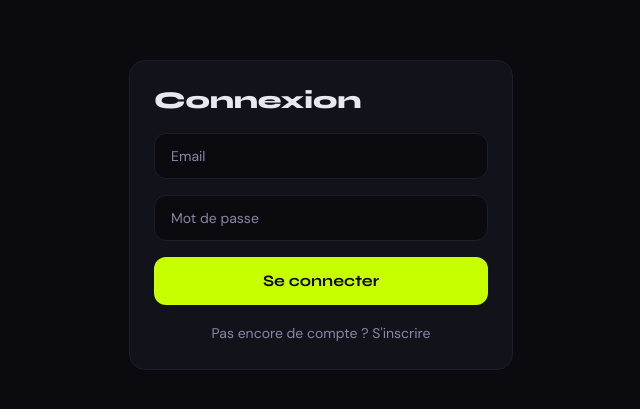
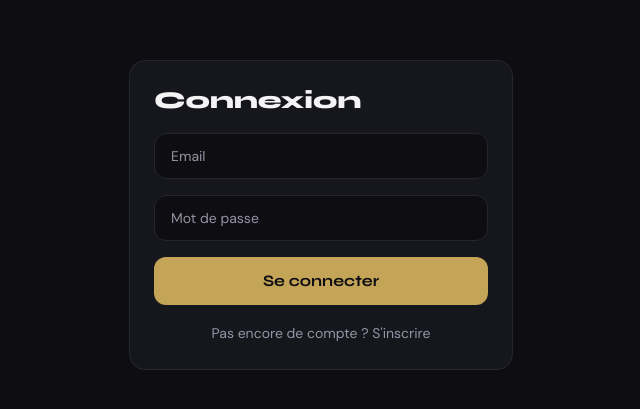
Before and after one commit to Dada-nol/challenge_app, a Next.js app: page /auth in a window 1280 px wide. Shown: the part 185-594 px from the top of the page, without its empty margins (319-959 px from the left). Built offline with nearby package versions, Linux system fonts and the light colour scheme; no server answers.

Commit message:
update colors palette

```diff
--- a/app/components/BottomNav.tsx
+++ b/app/components/BottomNav.tsx
@@ -3,11 +3,11 @@
 import { Page } from "../page";
 
 const navItems = [
-  { id: "dashboard", label: "Home", icon: "⚡" },
-  { id: "challenges", label: "Défis", icon: "🎯" },
+  { id: "dashboard", label: "Home", icon: "🏠" },
+  { id: "challenges", label: "Défis", icon: "⚡" },
   { id: "friends", label: "Groupes", icon: "👥" },
   { id: "leaderboard", label: "Top", icon: "🏆" },
-  { id: "messages", label: "Chat", icon: "💬" },
+  // { id: "messages", label: "Chat", icon: "💬" },
 ] as const;
 
 interface Props {
--- a/app/components/Sidebar.tsx
+++ b/app/components/Sidebar.tsx
@@ -1,15 +1,16 @@
 "use client";
 
+import Image from "next/image";
 import { useAuth } from "../context/AuthContext";
 import { Page } from "../page";
 import { useRouter } from "next/navigation";
 
 const navItems = [
-  { id: "dashboard", label: "Dashboard", icon: "⚡" },
-  { id: "challenges", label: "Défis", icon: "🎯" },
+  { id: "dashboard", label: "Home", icon: "🏠" },
+  { id: "challenges", label: "Défis", icon: "⚡" },
   { id: "friends", label: "Groupes", icon: "👥" },
   { id: "leaderboard", label: "Classement", icon: "🏆" },
-  { id: "messages", label: "Messages", icon: "💬" },
+  // { id: "messages", label: "Messages", icon: "💬" },
 ] as const;
 
 interface Props {
@@ -29,8 +30,8 @@ export default function Sidebar({ activePage, setActivePage }: Props) {
       {/* Logo */}
       <div className="p-6 border-b border-border">
         <div className="flex items-center gap-3">
-          <div className="w-8 h-8 bg-accent rounded-lg flex items-center justify-center glow-accent">
-            <span className="text-bg font-display font-black text-sm">C</span>
+          <div className="w-12 h-12 rounded-lg flex items-center justify-center">
+            <Image width={100} height={100} src="/favicon.png" alt="" />
           </div>
           <span className="font-display font-bold text-xl text-text tracking-tight">
             FC Panda
--- a/app/globals.css
+++ b/app/globals.css
@@ -5,17 +5,21 @@
   --font-body: "DM Sans", sans-serif;
   --font-mono: "DM Mono", monospace;
 
-  --color-bg: #0a0a0f;
-  --color-surface: #12121a;
-  --color-border: #1e1e2e;
-  --color-accent: #c8ff00;
-  --color-accent-dim: #8fad00;
-  --color-purple: #7c3aed;
-  --color-purple-soft: #a78bfa;
-  --color-gold: #ffb800;
-  --color-muted: #4a4a6a;
-  --color-text: #e8e8f0;
-  --color-text-dim: #8888a8;
+  --color-bg: #0d0d12; /* Un noir très profond avec une pointe de bleu/gris */
+  --color-surface: #16161d; /* Un gris sombre pour détacher les cartes du fond */
+  --color-border: #26262f; /* Bordures subtiles pour structurer l'interface */
+
+  --color-accent: #c4a456;
+  --color-accent-dim: #8a6f3a;
+
+  --color-purple: #3e6b27;
+  --color-purple-soft: #63a345;
+
+  --color-gold: #d4af37;
+
+  --color-muted: #3f3f4e;
+  --color-text: #f4f4f7;
+  --color-text-dim: #9494a5;
 
   --animate-slide-up: slideUp 0.5s ease forwards;
   --animate-fade-in: fadeIn 0.4s ease forwards;
--- a/app/page.tsx
+++ b/app/page.tsx
@@ -9,15 +9,11 @@ import Dashboard from "./components/Dashboard";
 import Challenges from "./components/Challenges";
 import Groups from "./components/Groups";
 import Leaderboard from "./components/Leaderboard";
-import Messages from "./components/Messages";
+// import Messages from "./components/Messages";
 import BottomNav from "./components/BottomNav";
 
-export type Page =
-  | "dashboard"
-  | "challenges"
-  | "friends"
-  | "leaderboard"
-  | "messages";
+export type Page = "dashboard" | "challenges" | "friends" | "leaderboard";
+// | "messages";
 
 export default function Home() {
   const { user, loading } = useAuth();
@@ -48,8 +44,8 @@ export default function Home() {
         return <Groups />;
       case "leaderboard":
         return <Leaderboard />;
-      case "messages":
-        return <Messages />;
+      // case "messages":
+      //   return <Messages />;
     }
   };
 
```
